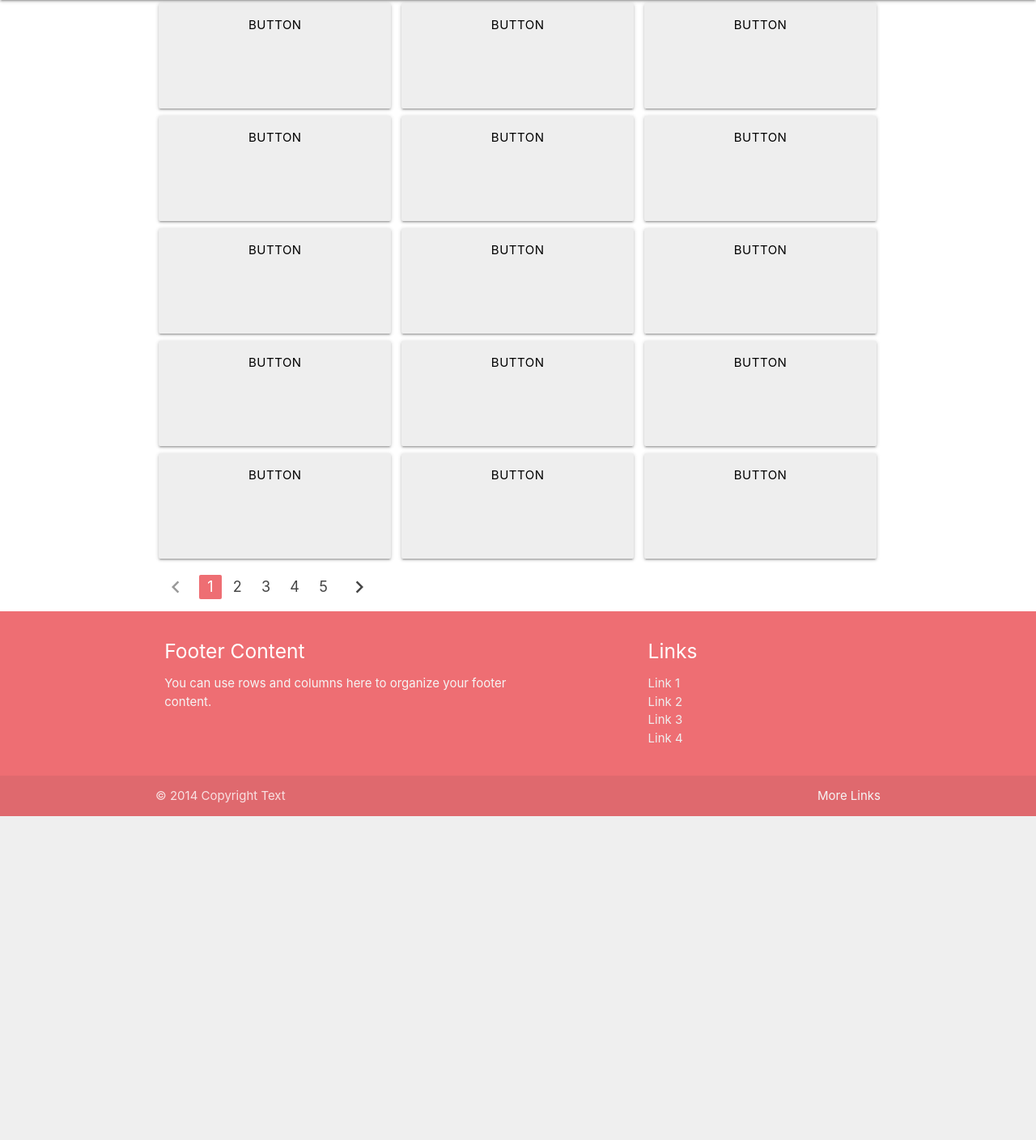
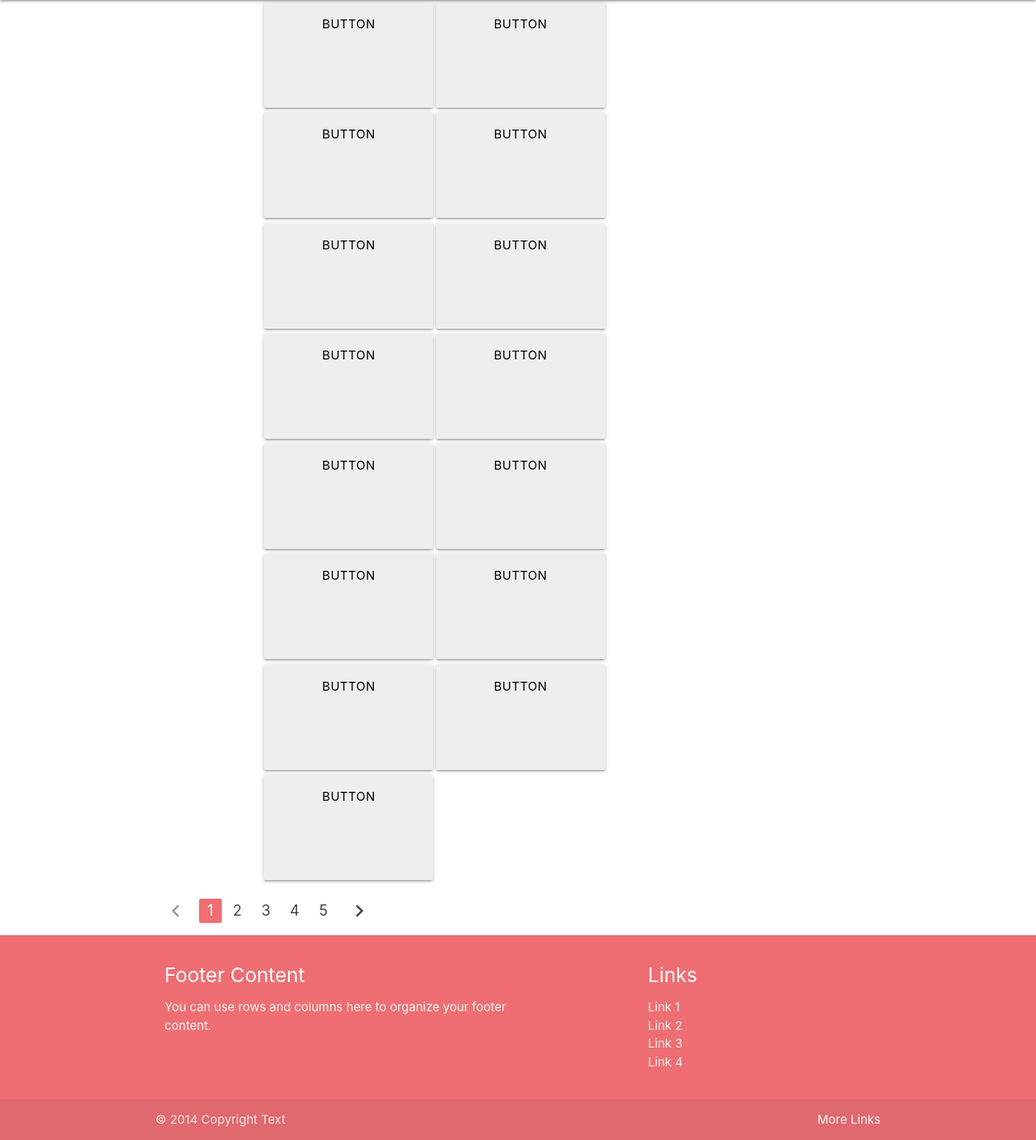
Before and after one commit to Legaeldan/milestone-3, a Flask app: page / in a window 1280 px wide. Shown: the part 64-1472 px from the top of the page at 81% size. Before the commit the page ends 1072 px from the top, so only its background shows below. Run offline with Flask 2, Linux system fonts and the light colour scheme; some libraries are stand-ins or nearby versions.

Commit message:
Changed buttons to align to columns.

```diff
--- a/templates/home.html
+++ b/templates/home.html
@@ -2,21 +2,25 @@
 
 {% block content %}
 
-<a class="waves-effect waves-light btn-large">Button</a>
-<a class="waves-effect waves-light btn-large">Button</a>
-<a class="waves-effect waves-light btn-large">Button</a>
-<a class="waves-effect waves-light btn-large">Button</a>
-<a class="waves-effect waves-light btn-large">Button</a>
-<a class="waves-effect waves-light btn-large">Button</a>
-<a class="waves-effect waves-light btn-large">Button</a>
-<a class="waves-effect waves-light btn-large">Button</a>
-<a class="waves-effect waves-light btn-large">Button</a>
-<a class="waves-effect waves-light btn-large">Button</a>
-<a class="waves-effect waves-light btn-large">Button</a>
-<a class="waves-effect waves-light btn-large">Button</a>
-<a class="waves-effect waves-light btn-large">Button</a>
-<a class="waves-effect waves-light btn-large">Button</a>
-<a class="waves-effect waves-light btn-large">Button</a>
+<div class="container recipes-mainte    ">
+    <div class="row">
+    <a class="waves-effect waves-light btn-large col m4">Button</a>
+    <a class="waves-effect waves-light btn-large col m4">Button</a>
+    <a class="waves-effect waves-light btn-large col m4">Button</a>
+    <a class="waves-effect waves-light btn-large col m4">Button</a>
+    <a class="waves-effect waves-light btn-large col m4">Button</a>
+    <a class="waves-effect waves-light btn-large col m4">Button</a>
+    <a class="waves-effect waves-light btn-large col m4">Button</a>
+    <a class="waves-effect waves-light btn-large col m4">Button</a>
+    <a class="waves-effect waves-light btn-large col m4">Button</a>
+    <a class="waves-effect waves-light btn-large col m4">Button</a>
+    <a class="waves-effect waves-light btn-large col m4">Button</a>
+    <a class="waves-effect waves-light btn-large col m4">Button</a>
+    <a class="waves-effect waves-light btn-large col m4">Button</a>
+    <a class="waves-effect waves-light btn-large col m4">Button</a>
+    <a class="waves-effect waves-light btn-large col m4">Button</a>
+</div>
+</div>
 
 <ul class="pagination">
     <li class="disabled"><a href="#!"><i class="material-icons">chevron_left</i></a></li>
@@ -26,6 +30,6 @@
     <li class="waves-effect"><a href="#!">4</a></li>
     <li class="waves-effect"><a href="#!">5</a></li>
     <li class="waves-effect"><a href="#!"><i class="material-icons">chevron_right</i></a></li>
-  </ul>
+</ul>
 
 {% endblock %}
```
